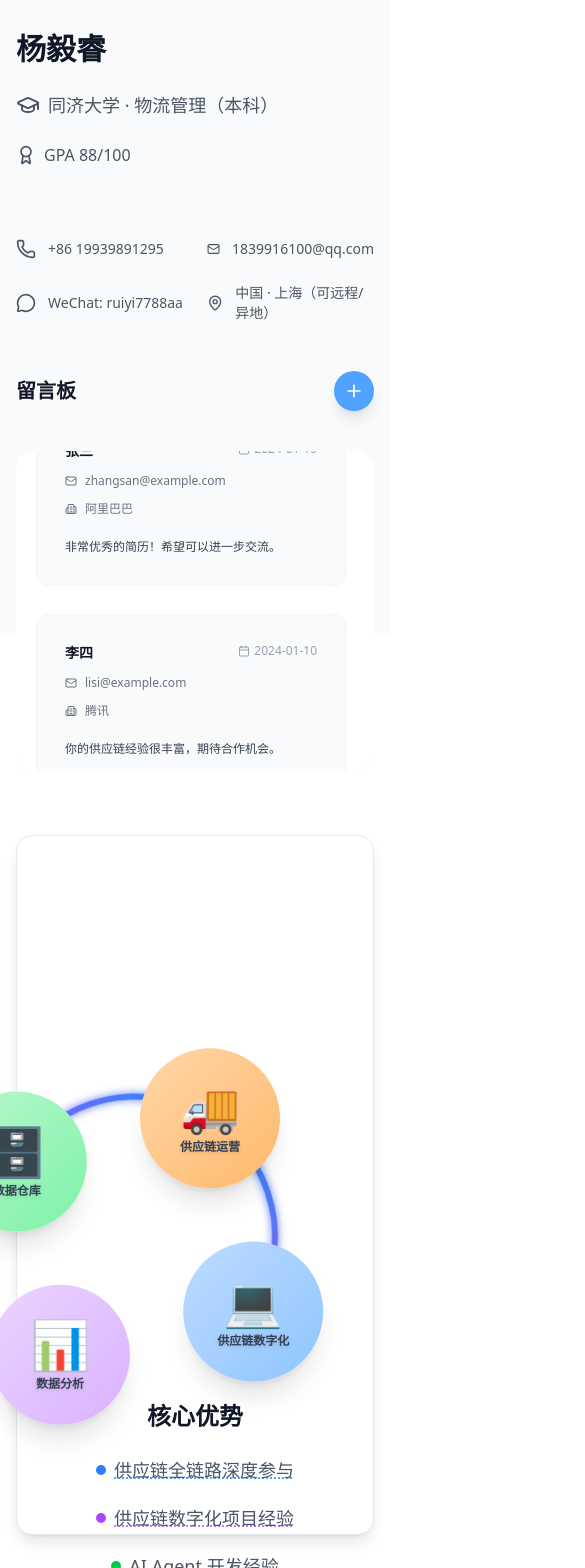
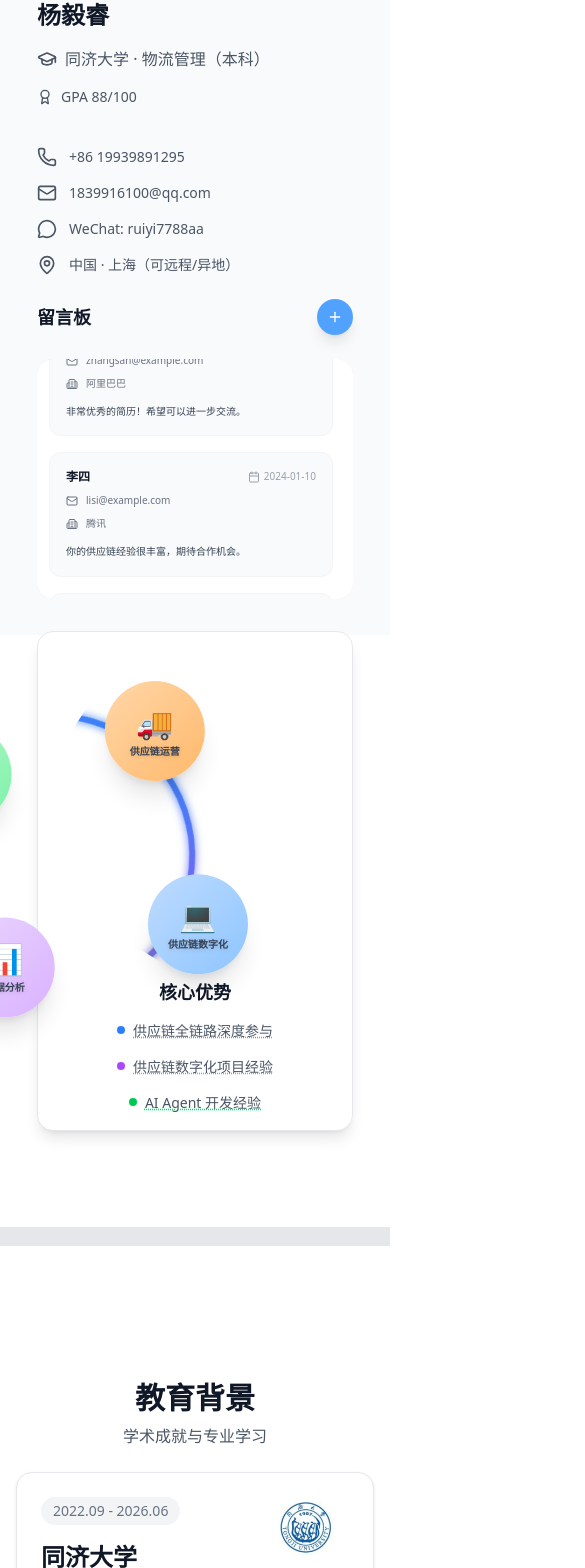
Before and after one commit to ruiyi-stack/resume_deploy, a Next.js app: page / in a window 390 px wide. Shown: the part 209-1777 px from the top of the page, 585 px wide, since content can reach past the window. Built offline with nearby package versions, Linux system fonts and the light colour scheme.

Commit message:
Add files via upload

```diff
--- a/src/components/Card.tsx
+++ b/src/components/Card.tsx
@@ -45,8 +45,10 @@ export default function Card({
     >
       {/* Top Right Content */}
       {topRightContent && (
-        <div className="absolute top-4 right-4 z-20">
-          {topRightContent}
+        <div className="absolute top-2 right-2 sm:top-4 sm:right-4 z-20">
+          <div className="scale-75 sm:scale-100 lg:scale-110">
+            {topRightContent}
+          </div>
         </div>
       )}
 
--- a/src/components/Guestbook.tsx
+++ b/src/components/Guestbook.tsx
@@ -16,6 +16,7 @@ interface Message {
 export default function Guestbook() {
   const [showForm, setShowForm] = useState(false);
   const [isPaused, setIsPaused] = useState(false);
+  const [isTouchInteracting, setIsTouchInteracting] = useState(false);
   const scrollContainerRef = useRef<HTMLDivElement>(null);
   const resumeTimerRef = useRef<NodeJS.Timeout | null>(null);
   const [messages, setMessages] = useState<Message[]>([
@@ -94,7 +95,7 @@ export default function Guestbook() {
     let animationFrameId: number;
 
     const scroll = () => {
-      if (!isPaused && container) {
+      if (!isPaused && !isTouchInteracting && container) {
         const maxScroll = container.scrollHeight - container.clientHeight;
 
         if (scrollPosition >= maxScroll) {
@@ -125,7 +126,7 @@ export default function Guestbook() {
         cancelAnimationFrame(animationFrameId);
       }
     };
-  }, [isPaused]);
+  }, [isPaused, isTouchInteracting]);
 
   // 自动恢复滚动（在用户停止交互后）
   useEffect(() => {
@@ -156,15 +157,15 @@ export default function Guestbook() {
       className="w-full"
     >
       {/* Header with Add Button */}
-      <div className="flex items-center justify-between mb-10">
-        <h3 className="text-xl font-inter font-bold text-gray-900">留言板</h3>
+      <div className="flex items-center justify-between mb-6 sm:mb-10">
+        <h3 className="text-lg sm:text-xl font-inter font-bold text-gray-900">留言板</h3>
         <motion.button
           onClick={() => setShowForm(!showForm)}
-          className="w-10 h-10 rounded-full bg-blue-400 text-white flex items-center justify-center shadow-lg hover:shadow-xl transition-all duration-200"
+          className="w-9 h-9 sm:w-10 sm:h-10 rounded-full bg-blue-400 text-white flex items-center justify-center shadow-lg hover:shadow-xl transition-all duration-200"
           whileHover={{ scale: 1.1, rotate: 90 }}
           whileTap={{ scale: 0.9 }}
         >
-          {showForm ? <X className="w-5 h-5" /> : <Plus className="w-5 h-5" />}
+          {showForm ? <X className="w-4 h-4 sm:w-5 sm:h-5" /> : <Plus className="w-4 h-4 sm:w-5 sm:h-5" />}
         </motion.button>
       </div>
 
@@ -178,8 +179,8 @@ export default function Guestbook() {
             transition={{ duration: 0.3 }}
             className="mb-10 overflow-hidden"
           >
-            <form onSubmit={handleSubmit} className="bg-white rounded-2xl p-6 shadow-lg border border-gray-100 space-y-4">
-              <div className="grid grid-cols-2 gap-4">
+            <form onSubmit={handleSubmit} className="bg-white rounded-2xl p-4 sm:p-6 shadow-lg border border-gray-100 space-y-3 sm:space-y-4">
+              <div className="grid grid-cols-1 sm:grid-cols-2 gap-4">
                 <input
                   type="text"
                   placeholder="您的姓名"
@@ -211,20 +212,20 @@ export default function Guestbook() {
                 onChange={(e) => setMessage(e.target.value)}
                 required
                 rows={3}
-                className="w-full px-4 py-3 bg-gray-50 border border-gray-200 rounded-xl focus:border-blue-400 focus:bg-white focus:outline-none transition-all font-inter text-sm resize-none"
+                className="w-full px-4 py-2 sm:py-3 bg-gray-50 border border-gray-200 rounded-xl focus:border-blue-400 focus:bg-white focus:outline-none transition-all font-inter text-sm resize-none"
               />
-              <div className="flex gap-3">
+              <div className="flex gap-2 sm:gap-3">
                 <motion.button
                   type="button"
                   onClick={() => setShowForm(false)}
-                  className="flex-1 px-4 py-3 bg-gray-100 text-gray-700 rounded-xl font-inter font-medium hover:bg-gray-200 transition-colors duration-200"
+                  className="flex-1 px-4 py-2 sm:py-3 bg-gray-100 text-gray-700 rounded-xl font-inter font-medium hover:bg-gray-200 transition-colors duration-200 text-sm sm:text-base"
                   whileTap={{ scale: 0.98 }}
                 >
                   取消
                 </motion.button>
                 <motion.button
                   type="submit"
-                  className="flex-1 px-4 py-3 bg-blue-400 text-white rounded-xl font-inter font-medium hover:bg-blue-500 transition-colors duration-200"
+                  className="flex-1 px-4 py-2 sm:py-3 bg-blue-400 text-white rounded-xl font-inter font-medium hover:bg-blue-500 transition-colors duration-200 text-sm sm:text-base"
                   whileTap={{ scale: 0.98 }}
                 >
                   发送
@@ -243,38 +244,46 @@ export default function Guestbook() {
         {/* Scrollable container */}
         <div
           ref={scrollContainerRef}
-          className="relative bg-white rounded-2xl p-5 max-h-[320px] overflow-y-auto custom-scrollbar"
+          className="relative bg-white rounded-2xl p-3 sm:p-5 max-h-[240px] sm:max-h-[320px] overflow-y-auto custom-scrollbar"
           onMouseEnter={() => setIsPaused(true)}
           onMouseLeave={() => setIsPaused(false)}
           onWheel={() => setIsPaused(true)}
+          onTouchStart={() => {
+            setIsPaused(true);
+            setIsTouchInteracting(true);
+          }}
+          onTouchEnd={() => {
+            setIsTouchInteracting(false);
+            setTimeout(() => setIsPaused(false), 3000);
+          }}
         >
-          <div className="space-y-7 pr-2">
+          <div className="space-y-4 sm:space-y-7 pr-2">
             {messages.map((msg, index) => (
               <motion.div
                 key={msg.id}
                 initial={{ opacity: 0, y: 20 }}
                 animate={{ opacity: 1, y: 0 }}
                 transition={{ duration: 0.3, delay: index * 0.05 }}
-                className="bg-gray-50 rounded-xl p-7 border border-gray-100 hover:border-blue-200 hover:shadow-md transition-all duration-200"
+                className="bg-gray-50 rounded-xl p-4 sm:p-7 border border-gray-100 hover:border-blue-200 hover:shadow-md transition-all duration-200"
               >
-                <div className="flex items-start justify-between mb-5">
-                  <div>
-                    <h4 className="text-sm font-inter font-semibold text-gray-900 mb-3">{msg.name}</h4>
-                    <div className="flex items-center gap-2 text-xs text-gray-500 mb-3">
-                      <Mail className="w-3 h-3" />
-                      <span>{msg.email}</span>
+                <div className="flex items-start justify-between mb-3 sm:mb-5 gap-2">
+                  <div className="flex-1 min-w-0">
+                    <h4 className="text-xs sm:text-sm font-inter font-semibold text-gray-900 mb-2 sm:mb-3">{msg.name}</h4>
+                    <div className="flex items-center gap-2 text-[10px] sm:text-xs text-gray-500 mb-2 sm:mb-3">
+                      <Mail className="w-3 h-3 flex-shrink-0" />
+                      <span className="truncate">{msg.email}</span>
                     </div>
-                    <div className="flex items-center gap-2 text-xs text-gray-500">
-                      <Building2 className="w-3 h-3" />
-                      <span>{msg.company}</span>
+                    <div className="flex items-center gap-2 text-[10px] sm:text-xs text-gray-500">
+                      <Building2 className="w-3 h-3 flex-shrink-0" />
+                      <span className="truncate">{msg.company}</span>
                     </div>
                   </div>
-                  <div className="flex items-center gap-1 text-xs text-gray-400 whitespace-nowrap">
+                  <div className="flex items-center gap-1 text-[10px] sm:text-xs text-gray-400 whitespace-nowrap flex-shrink-0">
                     <Calendar className="w-3 h-3" />
                     <span>{msg.date}</span>
                   </div>
                 </div>
-                <p className="text-xs font-inter text-gray-700 leading-relaxed">{msg.message}</p>
+                <p className="text-[10px] sm:text-xs font-inter text-gray-700 leading-relaxed">{msg.message}</p>
               </motion.div>
             ))}
           </div>
--- a/src/components/Hero.tsx
+++ b/src/components/Hero.tsx
@@ -11,7 +11,7 @@ import Guestbook from './Guestbook';
 export default function Hero() {
   return (
     <section id="about" className="min-h-screen flex items-center justify-center pt-16 px-4">
-      <div className="max-w-6xl mx-auto grid grid-cols-1 lg:grid-cols-2 gap-16 items-center">
+      <div className="max-w-6xl mx-auto grid grid-cols-1 lg:grid-cols-2 gap-8 sm:gap-12 lg:gap-16 items-center">
         {/* Left Content */}
         <motion.div
           initial={{ x: -100, opacity: 0 }}
@@ -19,10 +19,10 @@ export default function Hero() {
           exit={{ x: -100, opacity: 0 }}
           transition={{ duration: 0.8 }}
           viewport={{ once: false }}
-          className="space-y-12"
+          className="space-y-6 sm:space-y-8 lg:space-y-12"
         >
           {/* Photo & Name */}
-          <div className="flex flex-col sm:flex-row items-start sm:items-center gap-8">
+          <div className="flex flex-col sm:flex-row items-start sm:items-center gap-4 sm:gap-6 lg:gap-8">
             {/* Profile Photo */}
             <motion.div
               initial={{ scale: 0, opacity: 0 }}
@@ -30,7 +30,7 @@ export default function Hero() {
               transition={{ duration: 0.6, delay: 0.2 }}
               className="flex-shrink-0"
             >
-              <div className="relative w-28 h-36 sm:w-36 sm:h-48 rounded-2xl overflow-hidden border border-gray-200">
+              <div className="relative w-24 h-32 sm:w-32 sm:h-40 md:w-36 md:h-48 rounded-2xl overflow-hidden border border-gray-200">
                 <Image
                   src="/证件照1.jpg"
                   alt="杨毅睿"
@@ -42,12 +42,12 @@ export default function Hero() {
             </motion.div>
 
             {/* Name & Role */}
-            <div className="space-y-6 flex-1">
+            <div className="space-y-4 sm:space-y-6 flex-1">
               <motion.h1
                 initial={{ y: 20, opacity: 0 }}
                 animate={{ y: 0, opacity: 1 }}
                 transition={{ duration: 0.8, delay: 0.3 }}
-                className="text-3xl sm:text-4xl md:text-5xl font-inter font-bold text-gray-900"
+                className="text-2xl sm:text-3xl md:text-4xl lg:text-5xl font-inter font-bold text-gray-900"
               >
                 {profile.name}
               </motion.h1>
@@ -55,18 +55,18 @@ export default function Hero() {
                 initial={{ y: 20, opacity: 0 }}
                 animate={{ y: 0, opacity: 1 }}
                 transition={{ duration: 0.8, delay: 0.4 }}
-                className="flex items-center space-x-2 text-gray-600 text-lg sm:text-xl md:text-2xl mt-4"
+                className="flex items-center space-x-2 text-gray-600 text-base sm:text-lg md:text-xl lg:text-2xl mt-2 sm:mt-4"
               >
-                <GraduationCap className="w-6 h-6" />
-                <span className="font-inter">{profile.education[0].school} · {profile.education[0].major}</span>
+                <GraduationCap className="w-5 h-5 sm:w-6 sm:h-6" />
+                <span className="font-inter break-words">{profile.education[0].school} · {profile.education[0].major}</span>
               </motion.div>
               <motion.div
                 initial={{ y: 20, opacity: 0 }}
                 animate={{ y: 0, opacity: 1 }}
                 transition={{ duration: 0.8, delay: 0.5 }}
-                className="flex items-center space-x-2 text-gray-600 text-base sm:text-lg md:text-xl mt-4 mb-6"
+                className="flex items-center space-x-2 text-gray-600 text-sm sm:text-base md:text-lg lg:text-xl mt-2 sm:mt-4 mb-4 sm:mb-6"
               >
-                <Award className="w-5 h-5" />
+                <Award className="w-4 h-4 sm:w-5 sm:h-5" />
                 <span className="font-inter">{profile.gpa}</span>
               </motion.div>
             </div>
@@ -77,23 +77,23 @@ export default function Hero() {
             initial={{ y: 20, opacity: 0 }}
             animate={{ y: 0, opacity: 1 }}
             transition={{ duration: 0.8, delay: 0.8 }}
-            className="grid grid-cols-2 gap-x-6 gap-y-6"
+            className="grid grid-cols-1 sm:grid-cols-2 gap-x-6 gap-y-4"
           >
             <div className="flex items-center space-x-3 text-gray-600">
-              <Phone className="w-5 h-5" />
-              <span className="font-inter text-sm">{profile.phone}</span>
+              <Phone className="w-5 h-5 flex-shrink-0" />
+              <span className="font-inter text-sm break-all">{profile.phone}</span>
             </div>
             <div className="flex items-center space-x-3 text-gray-600">
-              <Mail className="w-5 h-5" />
-              <span className="font-inter text-sm">{profile.email}</span>
+              <Mail className="w-5 h-5 flex-shrink-0" />
+              <span className="font-inter text-sm break-all">{profile.email}</span>
             </div>
             <div className="flex items-center space-x-3 text-gray-600">
-              <MessageCircle className="w-5 h-5" />
-              <span className="font-inter text-sm">WeChat: ruiyi7788aa</span>
+              <MessageCircle className="w-5 h-5 flex-shrink-0" />
+              <span className="font-inter text-sm break-all">WeChat: ruiyi7788aa</span>
             </div>
             <div className="flex items-center space-x-3 text-gray-600">
-              <MapPin className="w-5 h-5" />
-              <span className="font-inter text-sm">{profile.location}</span>
+              <MapPin className="w-5 h-5 flex-shrink-0" />
+              <span className="font-inter text-sm break-all">{profile.location}</span>
             </div>
           </motion.div>
 
@@ -110,20 +110,20 @@ export default function Hero() {
           viewport={{ once: false }}
           className="relative"
         >
-          <div className="relative w-full h-[700px] lg:h-[800px]">
+          <div className="relative w-full h-[500px] sm:h-[600px] lg:h-[800px]">
             {/* 苹果式卡片设计 */}
-            <div className="absolute inset-0 bg-white rounded-2xl shadow-lg border border-gray-200 p-10">
+            <div className="absolute inset-0 bg-white rounded-2xl shadow-lg border border-gray-200 p-4 sm:p-6 lg:p-10">
               {/* 技能轮转展示 */}
-              <div className="h-full flex flex-col items-center space-y-10 pt-4">
+              <div className="h-full flex flex-col items-center space-y-4 sm:space-y-6 lg:space-y-10 pt-2 sm:pt-4">
                 {/* 圆形旋转技能图标 */}
                 <RotatingSkills />
 
                 {/* 简洁的成就展示 */}
-                <div className="w-full space-y-6 -mt-8">
-                  <h3 className="text-2xl font-inter font-bold text-gray-900 text-center">核心优势</h3>
-                  <div className="space-y-5 flex flex-col items-center justify-center">
+                <div className="w-full space-y-3 sm:space-y-6 -mt-4 sm:-mt-8">
+                  <h3 className="text-lg sm:text-xl lg:text-2xl font-inter font-bold text-gray-900 text-center">核心优势</h3>
+                  <div className="space-y-3 sm:space-y-5 flex flex-col items-center justify-center">
                     <div className="flex items-center justify-center gap-2">
-                      <div className="w-2.5 h-2.5 bg-blue-500 rounded-full flex-shrink-0"></div>
+                      <div className="w-2 h-2 sm:w-2.5 sm:h-2.5 bg-blue-500 rounded-full flex-shrink-0"></div>
                       <Tooltip
                         content={
                           <div className="text-sm text-gray-700 leading-normal">
@@ -132,13 +132,13 @@ export default function Hero() {
                         }
                         position="bottom"
                       >
-                        <span className="text-lg text-gray-600 hover:text-blue-600 transition-colors cursor-pointer underline decoration-dotted decoration-blue-400 text-center">
+                        <span className="text-sm sm:text-base lg:text-lg text-gray-600 hover:text-blue-600 transition-colors cursor-pointer underline decoration-dotted decoration-blue-400 text-center">
                           供应链全链路深度参与
                         </span>
                       </Tooltip>
                     </div>
                     <div className="flex items-center justify-center gap-2">
-                      <div className="w-2.5 h-2.5 bg-purple-500 rounded-full flex-shrink-0"></div>
+                      <div className="w-2 h-2 sm:w-2.5 sm:h-2.5 bg-purple-500 rounded-full flex-shrink-0"></div>
                       <Tooltip
                         content={
                           <div className="text-sm text-gray-700 leading-normal">
@@ -147,13 +147,13 @@ export default function Hero() {
                         }
                         position="bottom"
                       >
-                        <span className="text-lg text-gray-600 hover:text-purple-600 transition-colors cursor-pointer underline decoration-dotted decoration-purple-400 text-center">
+                        <span className="text-sm sm:text-base lg:text-lg text-gray-600 hover:text-purple-600 transition-colors cursor-pointer underline decoration-dotted decoration-purple-400 text-center">
                           供应链数字化项目经验
                         </span>
                       </Tooltip>
                     </div>
                     <div className="flex items-center justify-center gap-2">
-                      <div className="w-2.5 h-2.5 bg-green-500 rounded-full flex-shrink-0"></div>
+                      <div className="w-2 h-2 sm:w-2.5 sm:h-2.5 bg-green-500 rounded-full flex-shrink-0"></div>
                       <Tooltip
                         content={
                           <div className="text-sm text-gray-700 leading-normal">
@@ -162,7 +162,7 @@ export default function Hero() {
                         }
                         position="bottom"
                       >
-                        <span className="text-lg text-gray-600 hover:text-green-600 transition-colors cursor-pointer underline decoration-dotted decoration-green-400 text-center">
+                        <span className="text-sm sm:text-base lg:text-lg text-gray-600 hover:text-green-600 transition-colors cursor-pointer underline decoration-dotted decoration-green-400 text-center">
                           AI Agent 开发经验
                         </span>
                       </Tooltip>
--- a/src/components/Navbar.tsx
+++ b/src/components/Navbar.tsx
@@ -45,7 +45,14 @@ export default function Navbar() {
   const scrollToSection = (href: string) => {
     const element = document.querySelector(href);
     if (element) {
-      element.scrollIntoView({ behavior: 'smooth' });
+      const offsetTop = element.getBoundingClientRect().top + window.pageYOffset;
+      const navbarHeight = 64; // Navbar高度
+      const offset = offsetTop - navbarHeight;
+
+      window.scrollTo({
+        top: offset,
+        behavior: 'smooth'
+      });
     }
     setIsOpen(false);
   };
@@ -137,7 +144,7 @@ export default function Navbar() {
           height: isOpen ? 'auto' : 0
         }}
         transition={{ duration: 0.3 }}
-        className="md:hidden bg-dark-800/95 backdrop-blur-md border-t border-primary/20"
+        className="md:hidden bg-white/95 backdrop-blur-md border-t border-gray-200"
       >
         <div className="px-2 pt-2 pb-3 space-y-1">
           {navItems.map((item) => (
@@ -146,10 +153,10 @@ export default function Navbar() {
               onClick={() => scrollToSection(item.href)}
               className={`block px-3 py-2 text-base font-medium w-full text-left transition-all duration-300 ${
                 activeSection === item.href.substring(1)
-                  ? 'text-primary neon-text'
-                  : 'text-gray-300 hover:text-primary'
+                  ? 'text-gray-900 font-semibold'
+                  : 'text-gray-600 hover:text-gray-900'
               }`}
-              whileHover={{ x: 10 }}
+              whileHover={{ x: 5 }}
             >
               {item.name}
             </motion.button>
@@ -160,8 +167,8 @@ export default function Navbar() {
                 setShowEmailSelector(true);
                 setIsOpen(false);
               }}
-              className="block px-3 py-2 text-base font-medium text-primary hover:text-accent transition-colors duration-300 w-full text-left"
-              whileHover={{ x: 10 }}
+              className="block px-3 py-2 text-base font-medium text-gray-900 hover:text-blue-600 transition-colors duration-300 w-full text-left"
+              whileHover={{ x: 5 }}
             >
               <Mail className="w-4 h-4 mr-2 inline" />
               联系我
@@ -169,12 +176,9 @@ export default function Navbar() {
             <motion.a
               href={profile.links.pdf}
               download
-              className="block px-3 py-2 text-base font-medium text-accent hover:text-primary transition-colors duration-300 rounded-lg"
-              whileHover={{ x: 10 }}
-              whileTap={{
-                scale: 0.95,
-                boxShadow: "0 0 20px rgba(245, 211, 0, 0.6), 0 0 40px rgba(245, 211, 0, 0.4)"
-              }}
+              className="block px-3 py-2 text-base font-medium text-gray-900 hover:text-blue-600 transition-colors duration-300 rounded-lg"
+              whileHover={{ x: 5 }}
+              whileTap={{ scale: 0.95 }}
             >
               <Download className="w-4 h-4 mr-2 inline" />
               下载PDF
--- a/src/components/RotatingSkills.tsx
+++ b/src/components/RotatingSkills.tsx
@@ -32,7 +32,7 @@ export default function RotatingSkills() {
     <div className="relative w-full h-full flex items-center justify-center">
       {/* Rotating container */}
       <motion.div
-        className="relative w-[500px] h-[500px]"
+        className="relative w-[300px] h-[300px] sm:w-[400px] sm:h-[400px] lg:w-[500px] lg:h-[500px]"
         style={{ transformOrigin: 'center center' }}
         animate={{ rotate: 360 }}
         transition={{
@@ -111,7 +111,7 @@ export default function RotatingSkills() {
               onClick={() => handleClick(index)}
             >
               <motion.div
-                className={`w-[140px] h-[140px] bg-gradient-to-br ${skill.color} rounded-full flex flex-col items-center justify-center shadow-xl cursor-pointer group relative overflow-hidden transition-all duration-300 group-hover:scale-110 group-hover:shadow-2xl`}
+                className={`w-[100px] h-[100px] sm:w-[120px] sm:h-[120px] lg:w-[140px] lg:h-[140px] bg-gradient-to-br ${skill.color} rounded-full flex flex-col items-center justify-center shadow-xl cursor-pointer group relative overflow-hidden transition-all duration-300 group-hover:scale-110 group-hover:shadow-2xl`}
                 whileHover={{ scale: 1.1 }}
                 whileTap={{ scale: 0.95 }}
               >
@@ -119,10 +119,10 @@ export default function RotatingSkills() {
                 <div className="absolute inset-0 bg-gradient-to-br from-white/30 to-transparent opacity-0 group-hover:opacity-100 transition-opacity duration-300"></div>
 
                 {/* 图标 */}
-                <span className="text-5xl mb-2 relative z-10">{skill.icon}</span>
+                <span className="text-3xl sm:text-4xl lg:text-5xl mb-1 sm:mb-2 relative z-10">{skill.icon}</span>
 
                 {/* 文字 */}
-                <p className="text-xs font-inter font-bold text-gray-700 drop-shadow-sm relative z-10 px-2 text-center leading-tight">
+                <p className="text-[10px] sm:text-xs font-inter font-bold text-gray-700 drop-shadow-sm relative z-10 px-1 sm:px-2 text-center leading-tight">
                   {skill.label}
                 </p>
               </motion.div>
--- a/src/components/Section.tsx
+++ b/src/components/Section.tsx
@@ -20,7 +20,7 @@ export default function Section({ id, title, subtitle, children, className = ''
       exit={{ opacity: 0, y: -80 }}
       transition={{ duration: 0.8, ease: "easeOut" }}
       viewport={{ once: false, margin: "-50px" }}
-      className={`pt-[38px] pb-16 px-4 ${className}`}
+      className={`pt-[38px] pb-8 sm:pb-12 lg:pb-16 px-4 ${className}`}
     >
       <div className="max-w-7xl mx-auto">
         {/* Section Header */}
@@ -30,13 +30,13 @@ export default function Section({ id, title, subtitle, children, className = ''
           exit={{ opacity: 0, x: 50 }}
           transition={{ duration: 0.6, delay: 0.2 }}
           viewport={{ once: false }}
-          className="text-center mb-10"
+          className="text-center mb-6 sm:mb-8 lg:mb-10"
         >
-          <h2 className="text-4xl md:text-5xl font-inter font-bold text-gray-900 mb-3">
+          <h2 className="text-3xl sm:text-4xl md:text-5xl font-inter font-bold text-gray-900 mb-2 sm:mb-3">
             {title}
           </h2>
           {subtitle && (
-            <p className="text-xl text-gray-600 font-inter max-w-3xl mx-auto">
+            <p className="text-base sm:text-lg lg:text-xl text-gray-600 font-inter max-w-3xl mx-auto px-4">
               {subtitle}
             </p>
           )}
--- a/src/components/Timeline.tsx
+++ b/src/components/Timeline.tsx
@@ -30,7 +30,7 @@ export default function Timeline({ items, className = '' }: TimelineProps) {
           viewport={{ once: true }}
         >
           <Card topRightContent={item.companyIcon}>
-            <div className="space-y-4 pr-20">
+            <div className="space-y-4 pr-0 sm:pr-12 lg:pr-20">
               {/* 时间标签 */}
               <div className="flex items-center justify-between">
                 <span className="text-sm font-inter text-gray-500 bg-gray-100 px-3 py-1 rounded-full">
--- a/src/data/cn.ts
+++ b/src/data/cn.ts
@@ -74,8 +74,8 @@ export const profile = {
   ],
   skills: {
     languages: ["中文","英语（CET-6, IELTS 7.0）"],
-    coding: ["Python（Pandas/NumPy/Scikit-learn）","SQL"],
-    viz: ["Tableau"]
+    coding: ["Python","SQL","Java","JavaScript","C++"],
+    viz: ["Tableau","Power BI"]
   },
   links: {
     pdf: "/resume.pdf", // 部署时把PDF放 public 目录
```
Also changed, not shown: src/app/page.tsx (+23 -23 lines).
